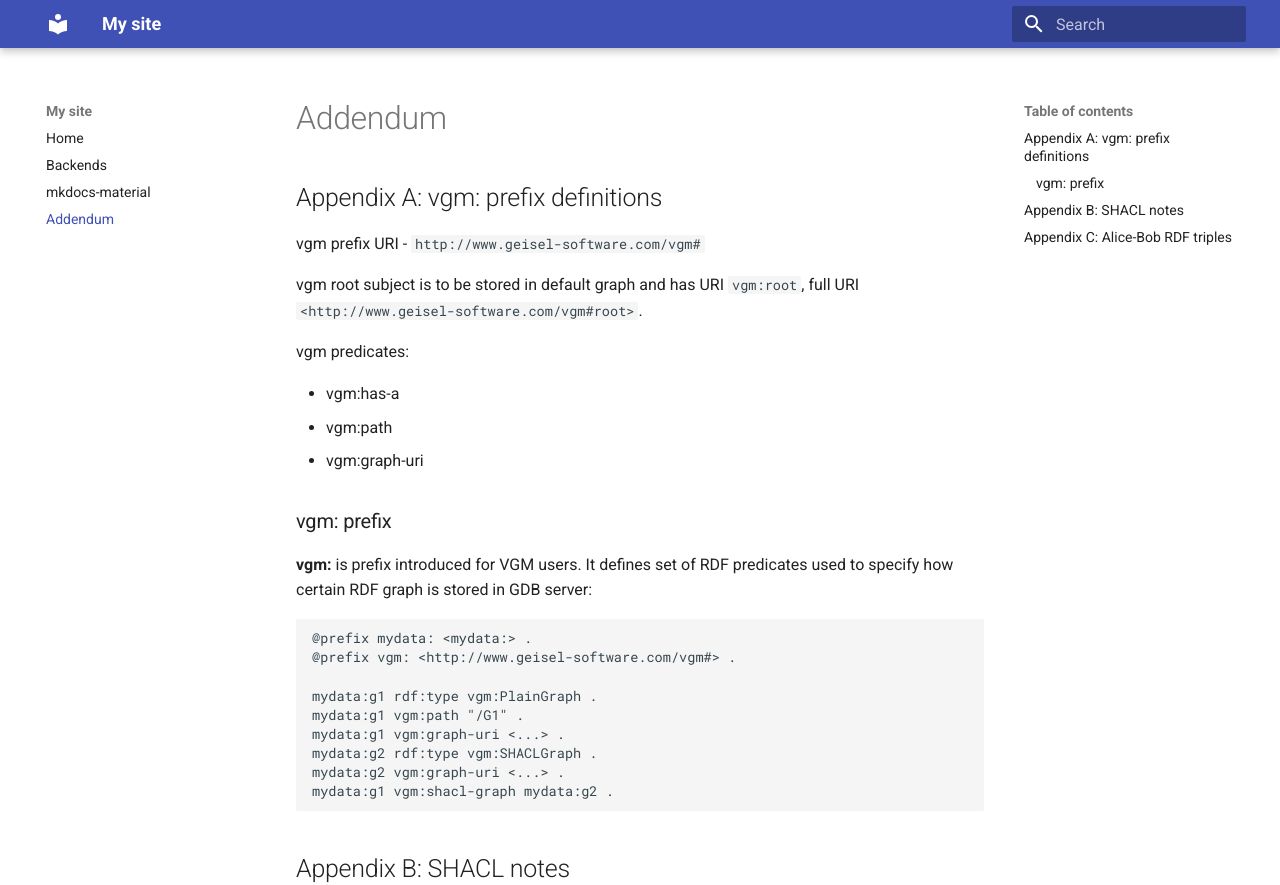
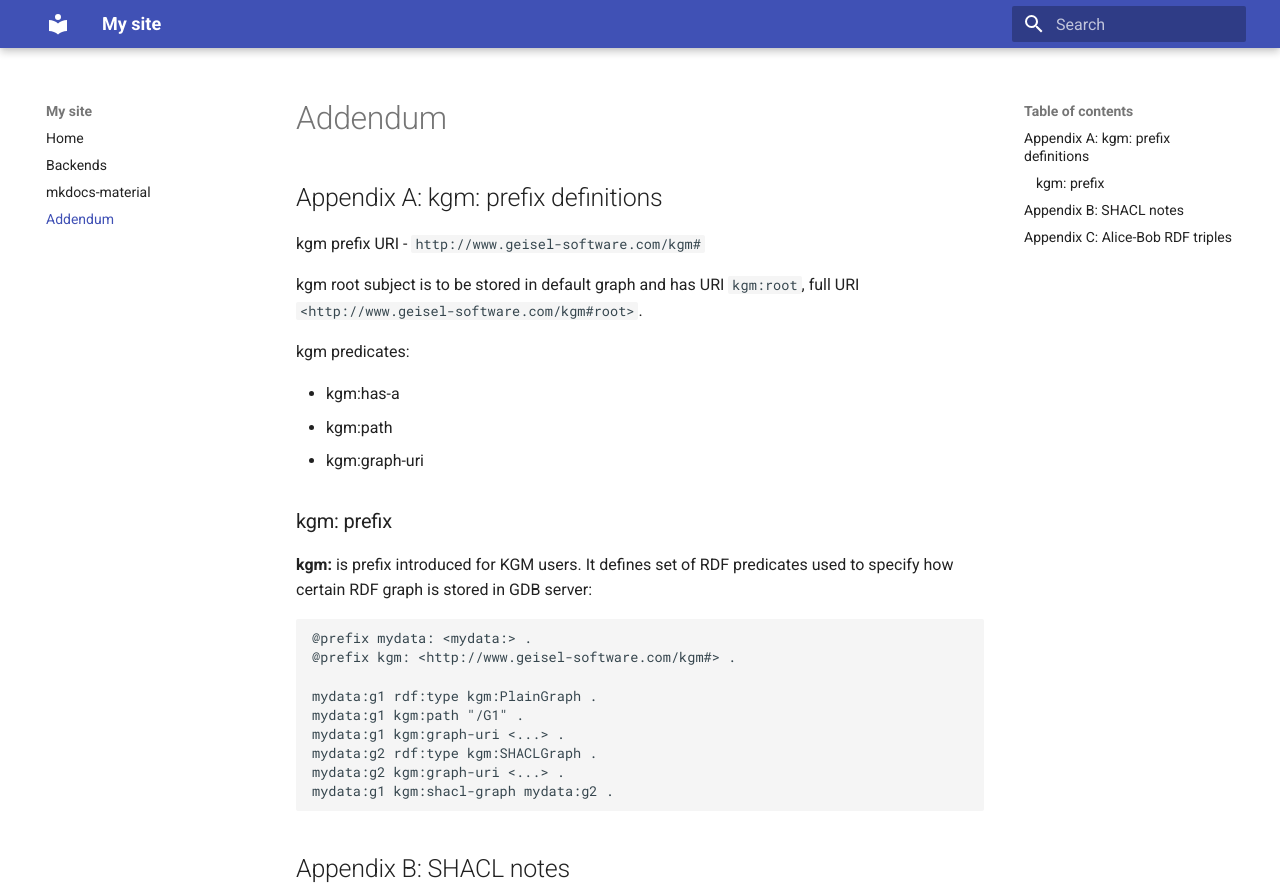
Before and after one commit to GeiselSoftware/kgm, an MkDocs documentation site: the page built from docs/addendum.md, in a window 1280 px wide and 1400 px high. Shown: the top 885 px of the window. Built offline with MkDocs 1.6.1 and Material for MkDocs 9.7.7, drawn with Linux system fonts in a browser that asks for light colours; some of the changed text lies outside the part shown.

Commit message:
KGM - Knowledge Graph Management -- name introduced

````diff
--- a/CMakeLists.txt
+++ b/CMakeLists.txt
@@ -1,6 +1,6 @@
 cmake_minimum_required(VERSION 3.12)
 
-project(VGM)
+project(KGM)
 
 # check packages/README.md to find out how to setup env vars used below
 #
--- a/docs/addendum.md
+++ b/docs/addendum.md
@@ -1,29 +1,29 @@
 # Addendum
-## Appendix A: vgm: prefix definitions
+## Appendix A: kgm: prefix definitions
 
-vgm prefix URI - `http://www.geisel-software.com/vgm#`
+kgm prefix URI - `http://www.geisel-software.com/kgm#`
 
-vgm root subject is to be stored in default graph and has URI `vgm:root`, full URI `<http://www.geisel-software.com/vgm#root>`.
+kgm root subject is to be stored in default graph and has URI `kgm:root`, full URI `<http://www.geisel-software.com/kgm#root>`.
 
-vgm predicates:
+kgm predicates:
 
-- vgm:has-a
-- vgm:path
-- vgm:graph-uri
+- kgm:has-a
+- kgm:path
+- kgm:graph-uri
 
-### vgm: prefix
+### kgm: prefix
 
-**vgm:** is prefix introduced for VGM users. It defines set of RDF predicates used to specify how certain RDF graph is stored in GDB server:
+**kgm:** is prefix introduced for KGM users. It defines set of RDF predicates used to specify how certain RDF graph is stored in GDB server:
 ```
 @prefix mydata: <mydata:> .
-@prefix vgm: <http://www.geisel-software.com/vgm#> .
+@prefix kgm: <http://www.geisel-software.com/kgm#> .
 
-mydata:g1 rdf:type vgm:PlainGraph .
-mydata:g1 vgm:path "/G1" .
-mydata:g1 vgm:graph-uri <...> .
-mydata:g2 rdf:type vgm:SHACLGraph .
-mydata:g2 vgm:graph-uri <...> .
-mydata:g1 vgm:shacl-graph mydata:g2 .
+mydata:g1 rdf:type kgm:PlainGraph .
+mydata:g1 kgm:path "/G1" .
+mydata:g1 kgm:graph-uri <...> .
+mydata:g2 rdf:type kgm:SHACLGraph .
+mydata:g2 kgm:graph-uri <...> .
+mydata:g1 kgm:shacl-graph mydata:g2 .
 ```
 
 ## Appendix B: SHACL notes
@@ -56,15 +56,15 @@ ab:boston rdf:type ab:Location.
 ab:pop-music rdf:type ab:MusicGenre.
 ab:heavy-metal-music rdf:type ab:MusicGenre.
 
-ab:alice ab:name "Alice"; vgm:node_vis_color "green"; ab:livesIn ab:worcester;
+ab:alice ab:name "Alice"; kgm:node_vis_color "green"; ab:livesIn ab:worcester;
          ab:likes ab:mona-lisa; ab:likes ab:pop-music .
-ab:bob ab:name "Bob"; vgm:node_vis_color "cyan"; ab:livesIn ab:boston;
+ab:bob ab:name "Bob"; kgm:node_vis_color "cyan"; ab:livesIn ab:boston;
        ab:likes ab:night-watch; ab:likes ab:heavy-metal-music .
-ab:charlie ab:name "Charlie"; vgm:node_vis_color "orange"; ab:livesIn ab:worcester;
+ab:charlie ab:name "Charlie"; kgm:node_vis_color "orange"; ab:livesIn ab:worcester;
        ab:likes ab:pop-music .
 
-ab:amy ab:name "Amy"; vgm:node_vis_color "brown"; ab:ownedBy ab:alice .
-ab:luna ab:name "Luna"; vgm:node_vis_color "white"; ab:ownedBy ab:bob .
+ab:amy ab:name "Amy"; kgm:node_vis_color "brown"; ab:ownedBy ab:alice .
+ab:luna ab:name "Luna"; kgm:node_vis_color "white"; ab:ownedBy ab:bob .
 
 ab:mona-lisa ab:name "Mona Lisa"; ab:author ab:leonardo-da-vinci; ab:location ab:paris.
 ab:night-watch ab:name "Night Watch"; ab:author ab:rembrandt; ab:location ab:amsterdam.
````
Also changed, not shown: README.md (+6 -6 lines), docs/backends.md (+13 -13 lines), docs/index.md (+10 -10 lines), 8 other files.
